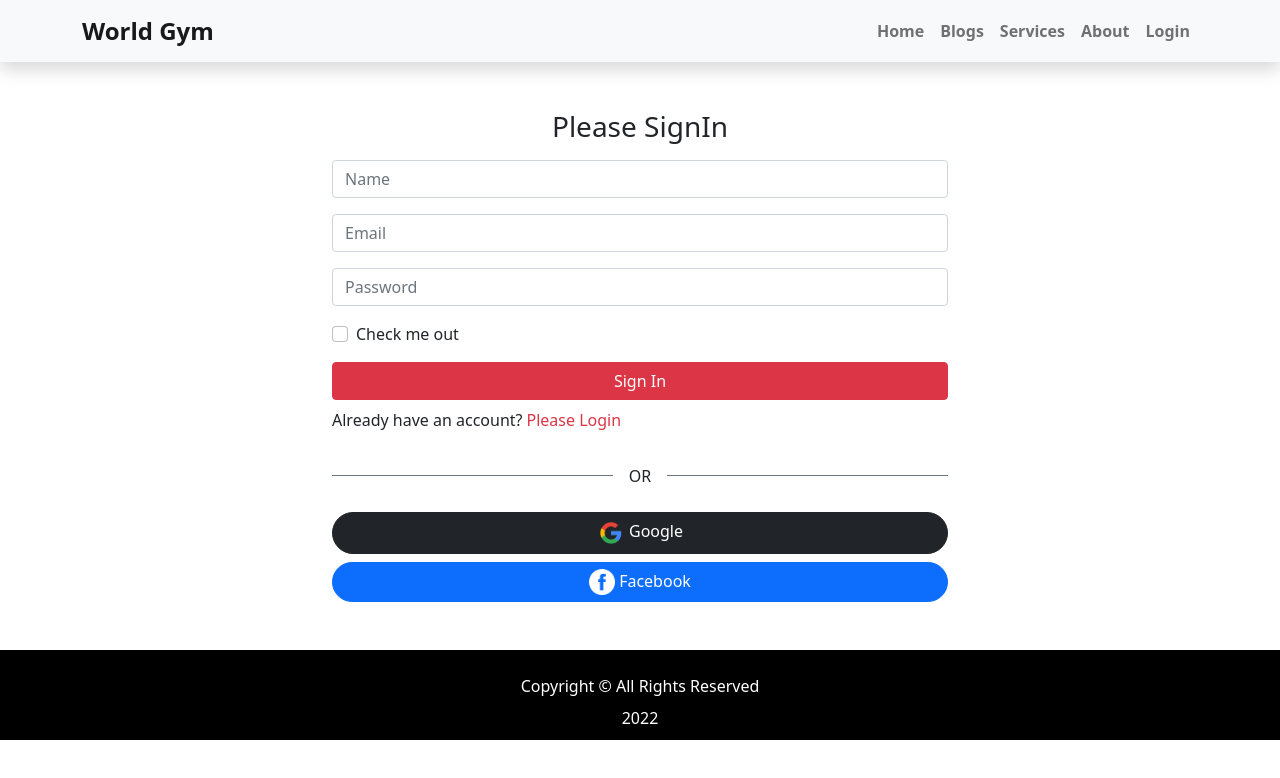
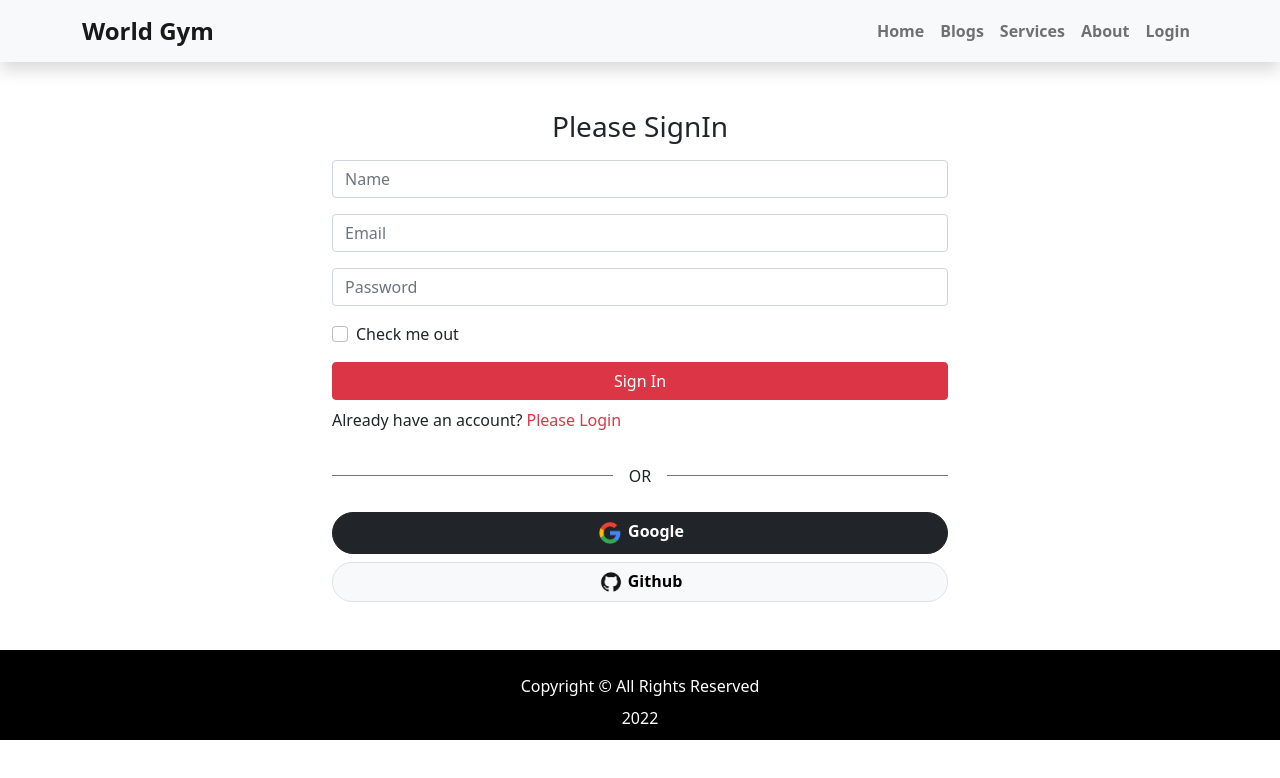
Before and after one commit to OmarRaihan/falcon-gym-project, a React (Create React App) app: page /register in a window 1280 px wide. Shown: the top 778 px of the page. Built offline with nearby package versions, Linux system fonts and the light colour scheme; no server answers.

Commit message:
github auth implemented

```diff
--- a/src/Pages/Login/Login/Login.js
+++ b/src/Pages/Login/Login/Login.js
@@ -12,11 +12,22 @@ const Login = () => {
   const location = useLocation();
 
   let from = location.state?.from?.pathname || "/";
+  let errorElement;
 
   const [signInWithEmailAndPassword, user, loading, error] = useSignInWithEmailAndPassword(auth);
 
   if (user) {
     navigate(from, { replace: true });
+  }
+
+  if (error) {
+    errorElement = (
+      <div>
+        <p className="text-danger">
+          Error: {error?.message}
+        </p>
+      </div>
+    );
   }
 
   const handleLogin = (event) => {
@@ -49,6 +60,7 @@ const Login = () => {
           Login
         </Button>
       </Form>
+      {errorElement}
       <p className="mt-2">
         New to World Gym?
         <Link to="/register" className="text-danger text-decoration-none pe-auto ms-1" onClick={navigateRegister}>
--- a/src/Pages/Login/Social/Social.js
+++ b/src/Pages/Login/Social/Social.js
@@ -1,24 +1,29 @@
 import React from "react";
 import google from "../../../images/social/google-logo.png";
-import facebook from "../../../images/social/facebook-white-circle.png";
-import { useSignInWithGoogle } from "react-firebase-hooks/auth";
+import github from "../../../images/social/Github-logo.png";
+import { useSignInWithGithub, useSignInWithGoogle } from "react-firebase-hooks/auth";
 import auth from "../../../firebase.init";
 import { useNavigate } from "react-router-dom";
 
 const Social = () => {
   const [signInWithGoogle, user, loading, error] = useSignInWithGoogle(auth);
+
+  const [signInWithGithub, userGithub, loadingGithub, errorGithub] = useSignInWithGithub(auth);
+
   const navigate = useNavigate();
   let errorElement;
 
-  if (error) {
+  if (error || errorGithub) {
     errorElement = (
       <div>
-        <p className="text-danger">Error: {error.message}</p>
+        <p className="text-danger">
+          Error: {error?.message} {errorGithub?.message}
+        </p>
       </div>
     );
   }
 
-  if (user) {
+  if (user || userGithub) {
     navigate("/home");
   }
 
@@ -32,16 +37,16 @@ const Social = () => {
       {errorElement}
 
       <div className="text-center my-2">
-        <button onClick={() => signInWithGoogle()} className="btn btn-dark rounded-pill w-100">
+        <button onClick={() => signInWithGoogle()} className="btn btn-dark fw-bold rounded-pill w-100">
           <img className="me-1" style={{ width: "28px" }} src={google} alt="" />
           Google
         </button>
       </div>
 
       <div className="text-center mb-2">
-        <button className="btn btn-primary w-100 rounded-pill px-4">
-          <img className="me-1" style={{ width: "26px" }} src={facebook} alt="" />
-          Facebook
+        <button onClick={() => signInWithGithub()} className="btn btn-light border fw-bold w-100 rounded-pill px-4">
+          <img className="me-1" style={{ width: "26px" }} src={github} alt="" />
+          Github
         </button>
       </div>
     </div>
```
